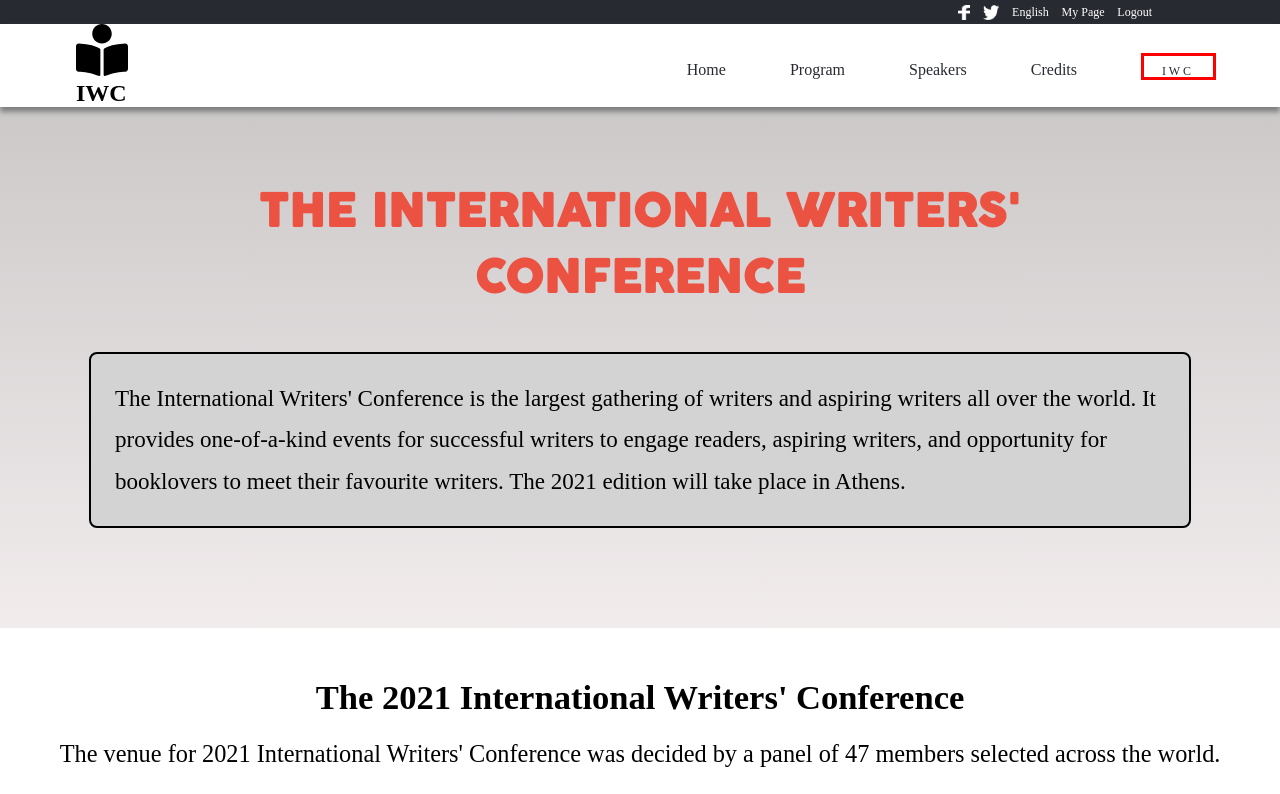
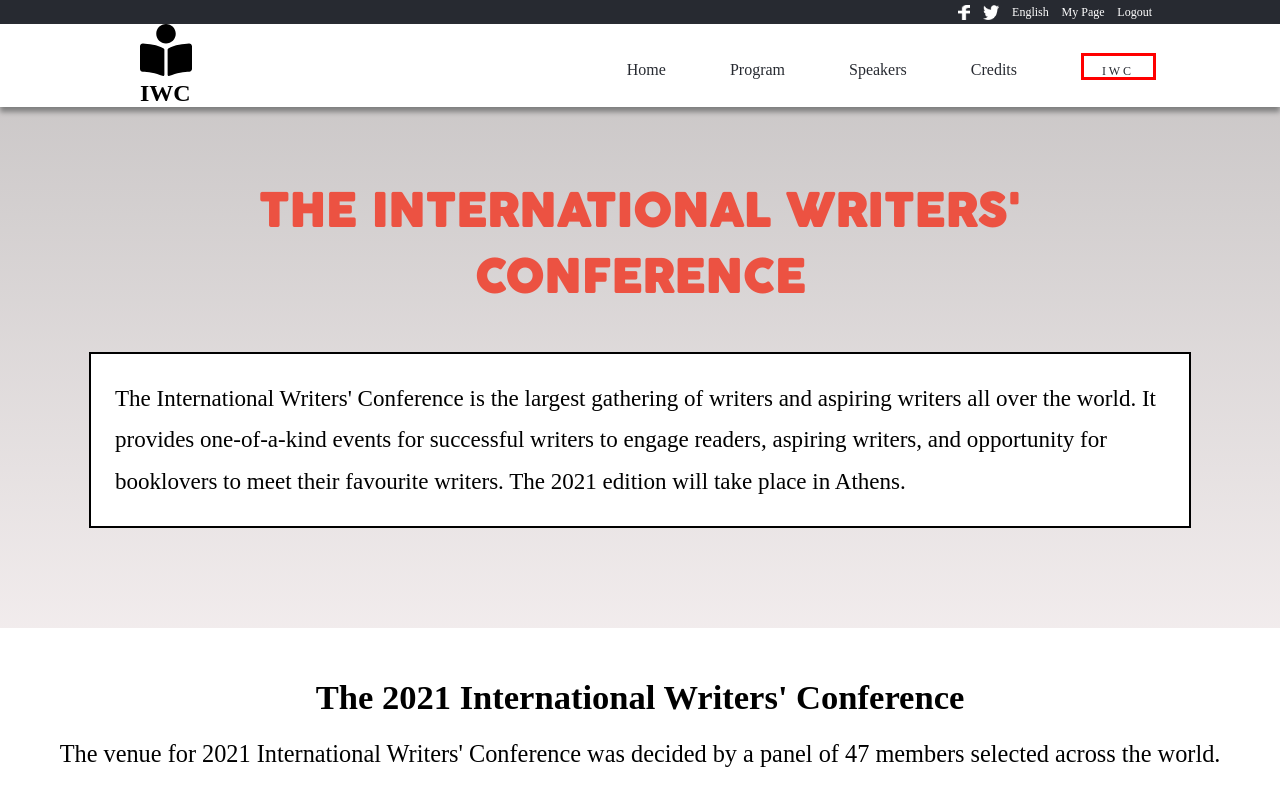
Before and after one commit to Gunjuzone/International-Writers-Conference-2021, a plain HTML site: page about.html in a window 1280 px wide. Shown: the top 794 px of the page. Drawn offline with Linux system fonts and the light colour scheme.

Commit message:
Set texts background

```diff
--- a/about.css
+++ b/about.css
@@ -113,9 +113,8 @@
 
 .about-text {
   border: 2px solid #000;
-  background: #d3d3d3;
+  background-color: #fff;
   color: black;
-  border-radius: 8px;
   padding: 20px;
   line-height: 1.6;
   width: 80%;
@@ -334,12 +333,11 @@
     flex-direction: row;
     width: 85vw;
     height: 50px;
-    padding: 0.001vw;
+    padding-right: 60px;
   }
 
   .bottom-navbar-logo {
     font-size: 13px;
-    margin-right: 5vw;
   }
 
   .bottom-navbar-li {
--- a/home.css
+++ b/home.css
@@ -121,7 +121,6 @@
 .home-text {
   border: 2px solid rgb(115 110 110);
   color: black;
-  border-radius: 8px;
   padding: 20px;
   line-height: 1.6;
   width: 80%;
@@ -399,12 +398,11 @@ hr {
     flex-direction: row;
     width: 85vw;
     height: 50px;
-    padding: 0.001vw;
+    padding-right: 60px;
   }
 
   .bottom-navbar-logo {
     font-size: 13px;
-    margin-right: 5vw;
   }
 
   .bottom-navbar-li {
```
